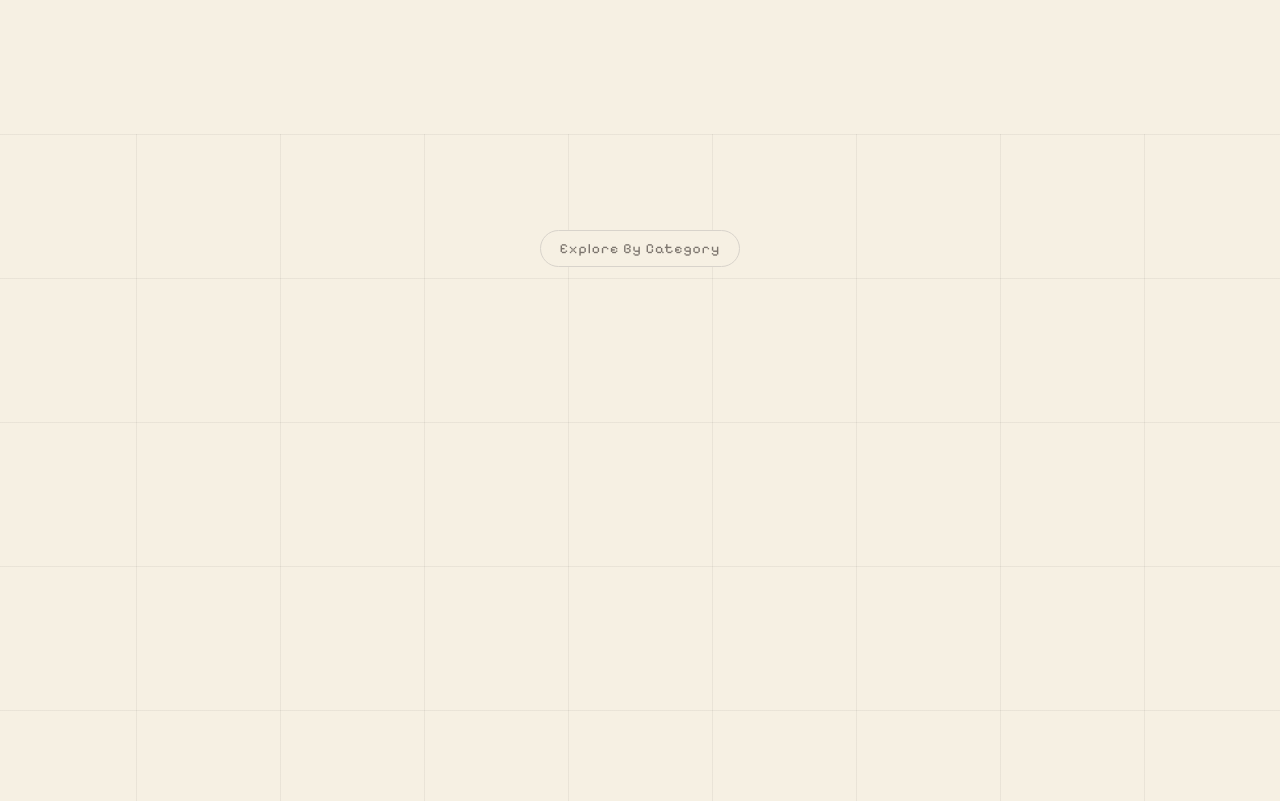
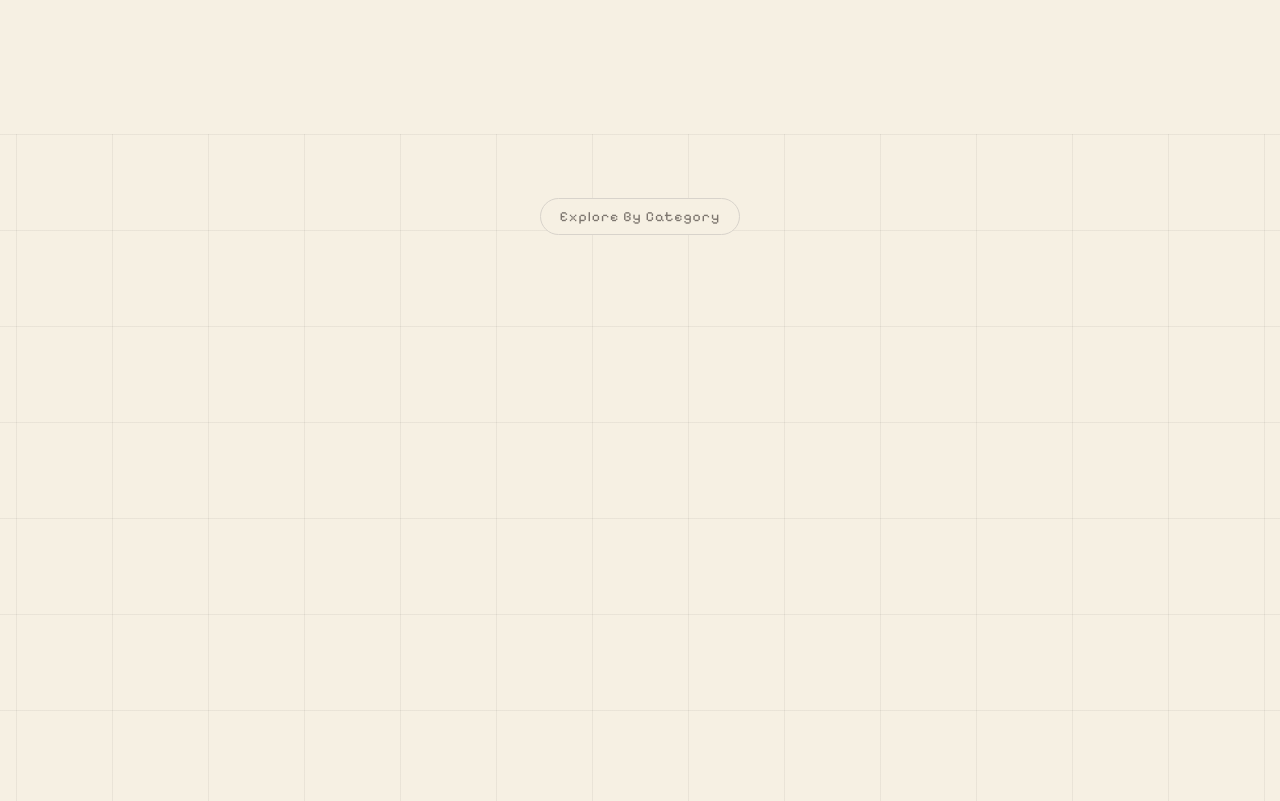
Before and after one commit to ErickSalazar44/mode-designs, a plain HTML site: page index.html in a window 1280 px wide. Shown: the part 2640-3441 px from the top of the page. Drawn offline with nearby package versions, Linux system fonts and the light colour scheme.

Commit message:
fix: adjust background size for categories section and remove unnecessary padding

```diff
--- a/styles/components.css
+++ b/styles/components.css
@@ -260,13 +260,11 @@ section[id] {
 
 /* Categorías (Explore By Category) */
 .categories {
-  padding-block: calc(var(--sp-lg) * 1.5);
   text-align: center;
-  /* Cuadrícula de fondo, como en modedesigns.com */
   background-image:
     linear-gradient(to right, rgba(28, 25, 23, 0.06) 1px, transparent 1px),
     linear-gradient(to bottom, rgba(28, 25, 23, 0.06) 1px, transparent 1px);
-  background-size: 9rem 9rem;
+  background-size: 6rem 6rem;
   background-position: center top;
 }
 
```
